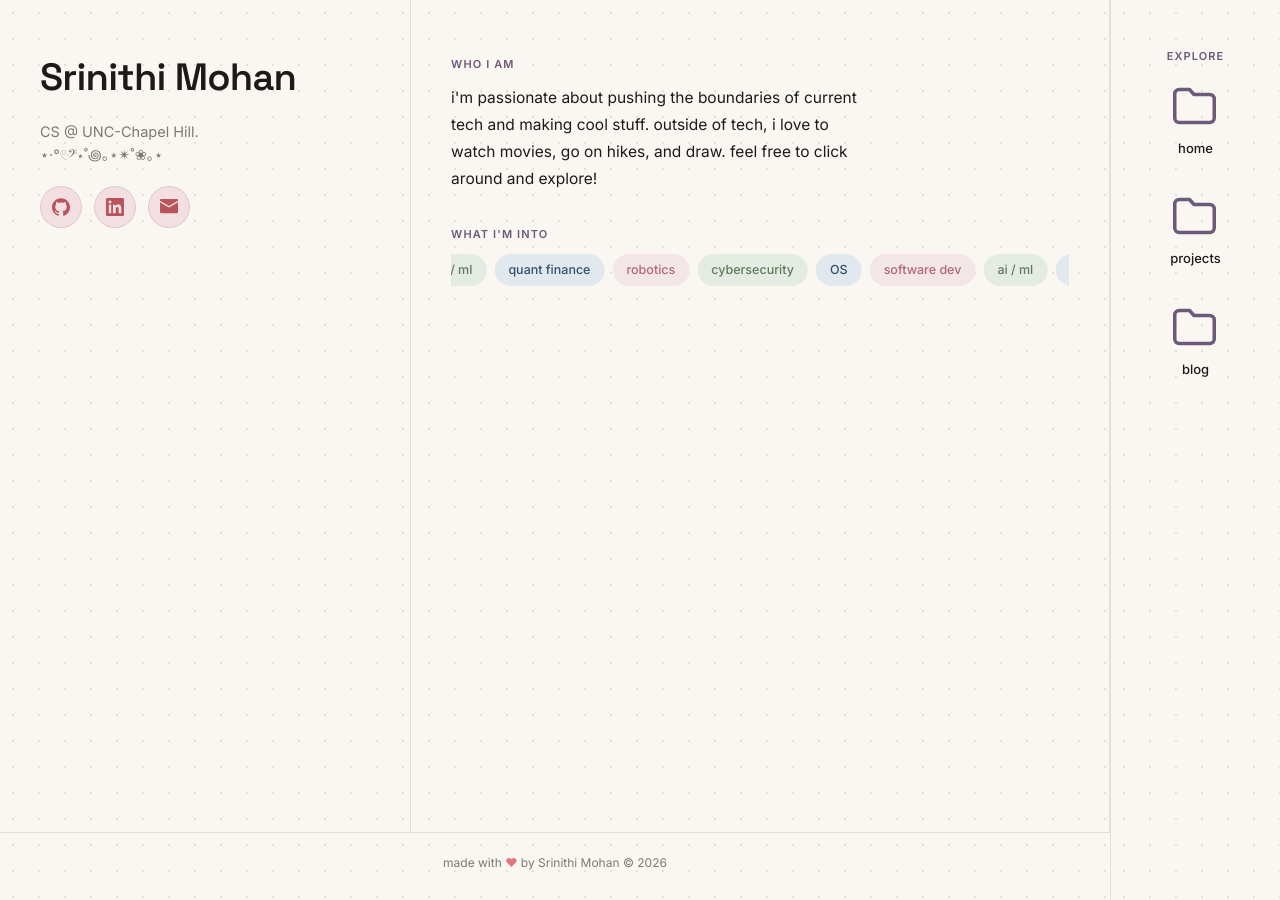
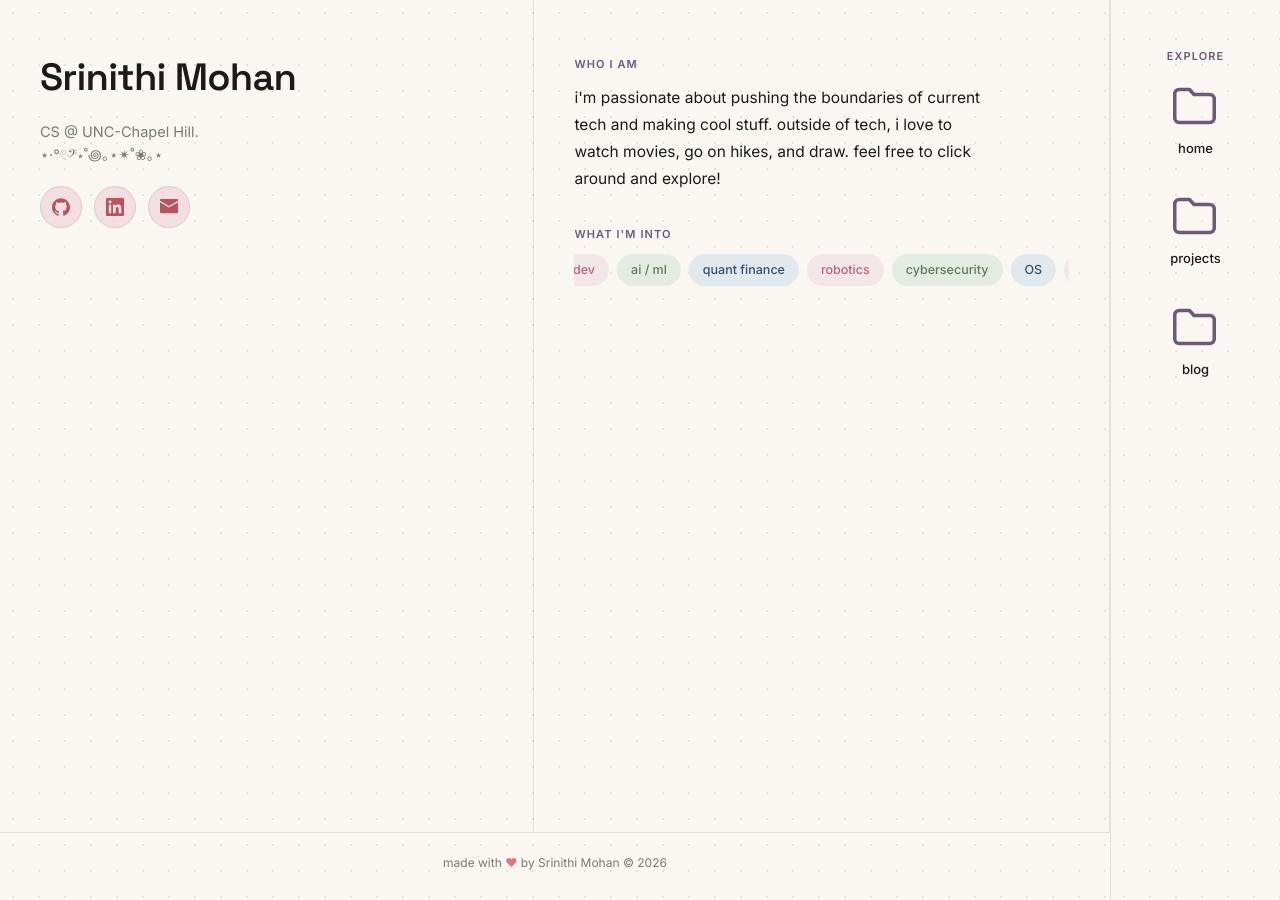
Before and after one commit to srinithimohan/srinithimohan.github.io, a Jekyll site: the page built from index.html, in a window 1280 px wide. Built offline with Jekyll 4.4.1, drawn with Linux system fonts in a browser that asks for light colours.

Commit message:
adjust grid layout and animation translation values

```diff
--- a/assets/css/style.scss
+++ b/assets/css/style.scss
@@ -84,7 +84,7 @@ img {
 
 .home-grid {
   display: grid;
-  grid-template-columns: 1fr 1.7fr;
+  grid-template-columns: 1.3fr 1.4fr;
   flex: 1;
 }
 
@@ -212,7 +212,7 @@ img {
     transform: translateX(0);
   }
   to {
-    transform: translateX(-50%);
+    transform: translateX(-25%);
   }
 }
 
```
